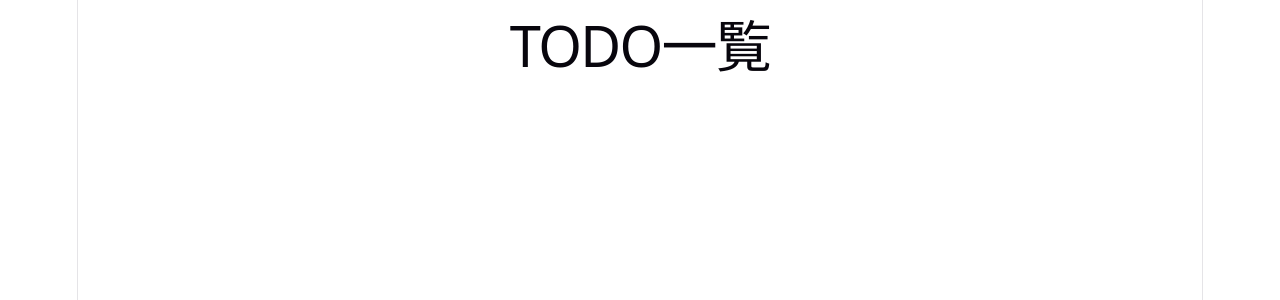
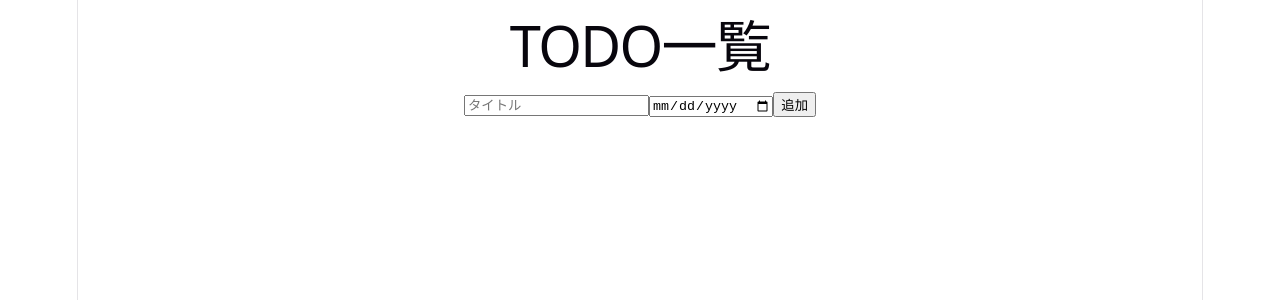
Before and after one commit to miyadai0627-wq/my-app, a React (Vite) app: page / in a window 1280 px wide. Shown: the top 300 px of the page. Built offline with nearby package versions, Linux system fonts and the light colour scheme.

Commit message:
feat:入力エリアを追加

```diff
--- a/src/App.jsx
+++ b/src/App.jsx
@@ -4,9 +4,11 @@ function App() {
   return (
     <div className="todo-app">
       <h1>TODO一覧</h1>
-
-
-
+      <div className="input-area">
+        <input type="text" placeholder="タイトル" />
+        <input type="date" placeholder="yyyy/mm/dd" />
+        <button>追加</button>
+      </div>
     </div>
   )
 }
```
